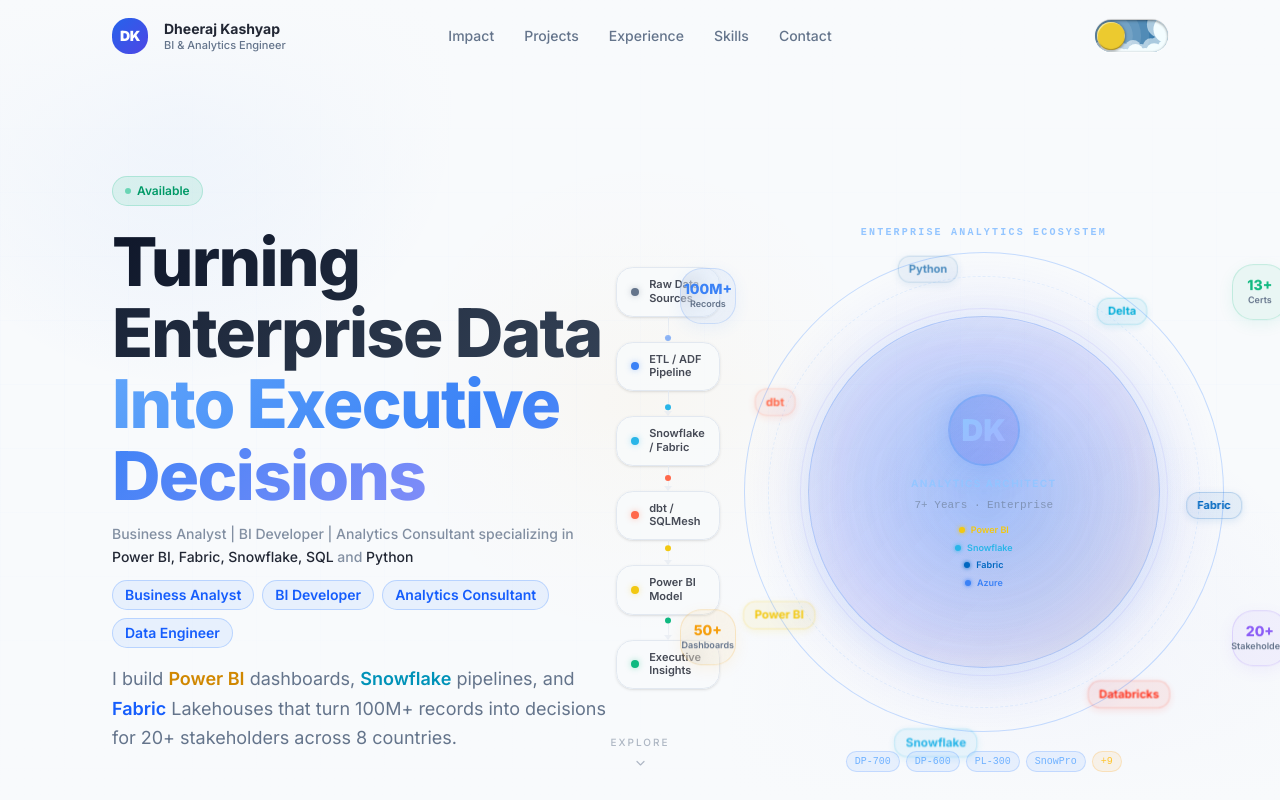
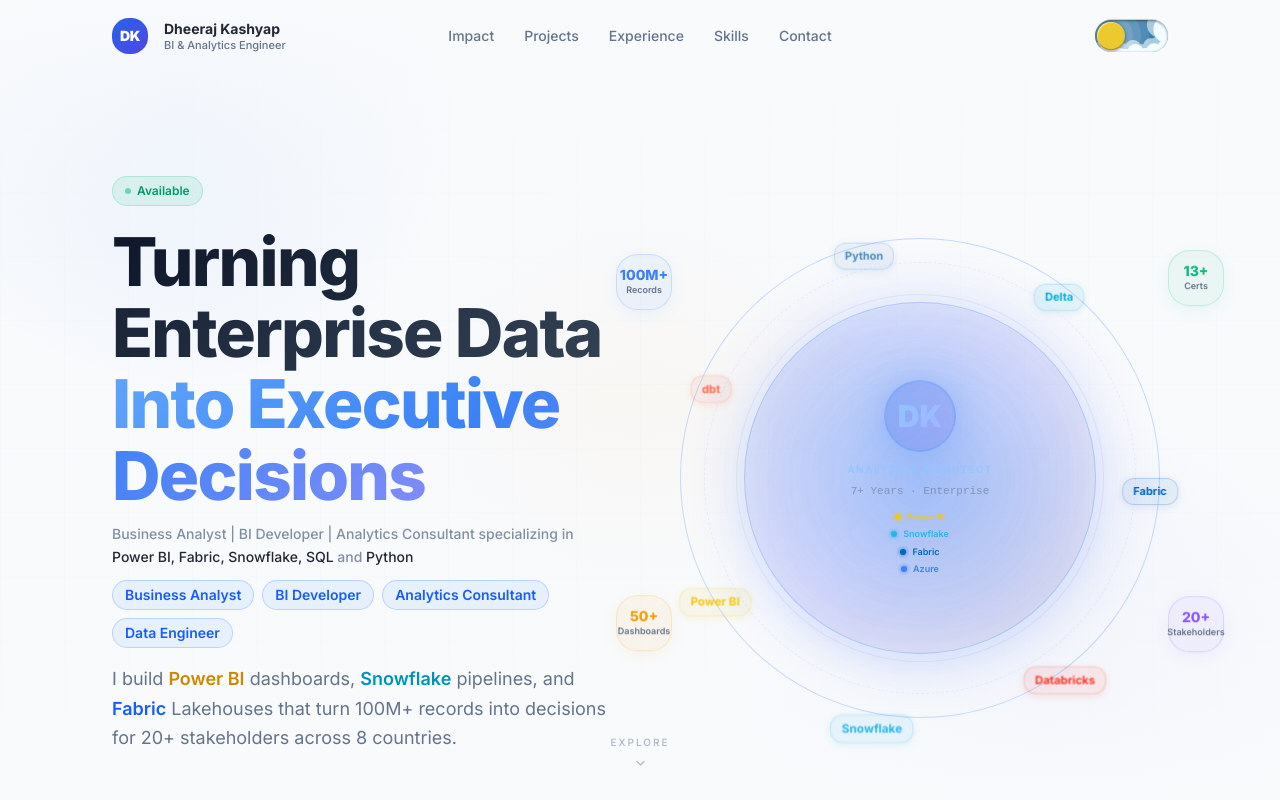
Before and after one commit to dheekash/dheeraj-portfolio, a Next.js app: page / in a window 1280 px wide. Shown: the top 800 px of the page. Built offline with nearby package versions, Linux system fonts and the light colour scheme.

Commit message:
fix(hero): clean right visual — remove DataFlow pipeline and cert strip, keep OrbitRing only
Co-Authored-By: Claude Sonnet 4.6 <noreply@anthropic.com>

```diff
--- a/src/components/sections/HeroSection.tsx
+++ b/src/components/sections/HeroSection.tsx
@@ -438,46 +438,15 @@ export function HeroSection() {
 
           </div>
 
-          {/* ══ RIGHT — Visual with mouse parallax ══ */}
+          {/* ══ RIGHT — Orbit ring only ══ */}
           <motion.div
             initial={{ opacity: 0, scale: 0.88 }}
             animate={{ opacity: 1, scale: 1 }}
             transition={{ duration: 0.9, delay: 0.15, ease: "easeOut" as const }}
             style={{ x: springX, y: springY }}
-            className="hidden lg:flex flex-row items-center justify-center gap-6"
+            className="hidden lg:flex items-center justify-center"
           >
-            <DataFlow />
-
-            <div className="relative flex flex-col items-center gap-3">
-              {/* Visualization label */}
-              <motion.p
-                initial={{ opacity: 0, y: -8 }}
-                animate={{ opacity: 1, y: 0 }}
-                transition={{ delay: 0.6, duration: 0.4 }}
-                className="text-[10px] font-bold uppercase tracking-[0.22em] text-blue-400/60 font-mono"
-              >
-                Enterprise Analytics Ecosystem
-              </motion.p>
-
-              <OrbitRing />
-
-              {/* Cert strip below orbit */}
-              <motion.div
-                initial={{ opacity: 0, y: 10 }}
-                animate={{ opacity: 1, y: 0 }}
-                transition={{ delay: 1.2, duration: 0.5 }}
-                className="absolute -bottom-10 left-1/2 -translate-x-1/2 flex items-center gap-1.5 whitespace-nowrap"
-              >
-                {["DP-700", "DP-600", "PL-300", "SnowPro"].map((c) => (
-                  <span key={c} className="text-[10px] px-2 py-0.5 rounded-full border border-blue-500/20 bg-blue-500/8 text-blue-400/80 font-mono">
-                    {c}
-                  </span>
-                ))}
-                <span className="text-[10px] px-2 py-0.5 rounded-full border border-amber-500/20 bg-amber-500/8 text-amber-400/80 font-mono">
-                  +9
-                </span>
-              </motion.div>
-            </div>
+            <OrbitRing />
           </motion.div>
         </div>
       </motion.div>
```
